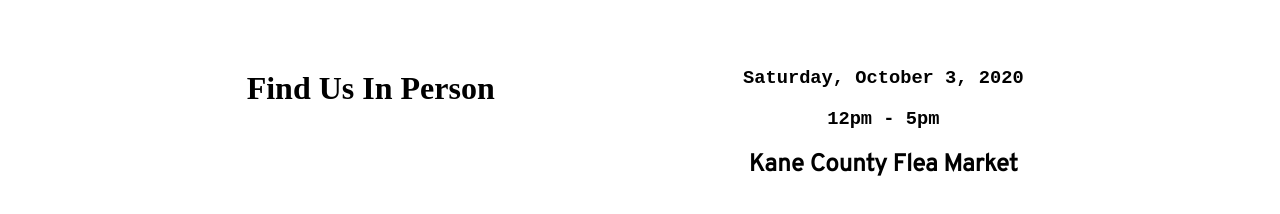
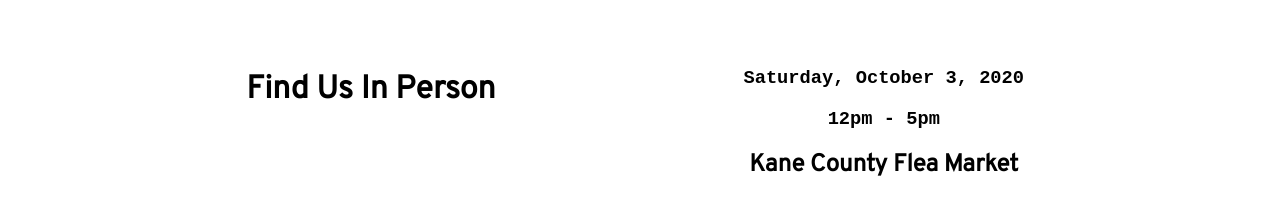
Before and after one commit to TravisExline/flag-company-site, a React (Create React App) app: page /flags in a window 1280 px wide. Shown: the part 2517-2731 px from the top of the page. Built offline with nearby package versions, Linux system fonts and the light colour scheme; no server answers; a web font is replaced by a local one.

Commit message:
fixed font

```diff
--- a/src/style/Calendar.css
+++ b/src/style/Calendar.css
@@ -3,7 +3,7 @@
     width: 300px;
 }
 
-.event-name {
+.event-name, .calendar-header {
     font-family: 'Overpass', sans-serif;
 }
 
```
